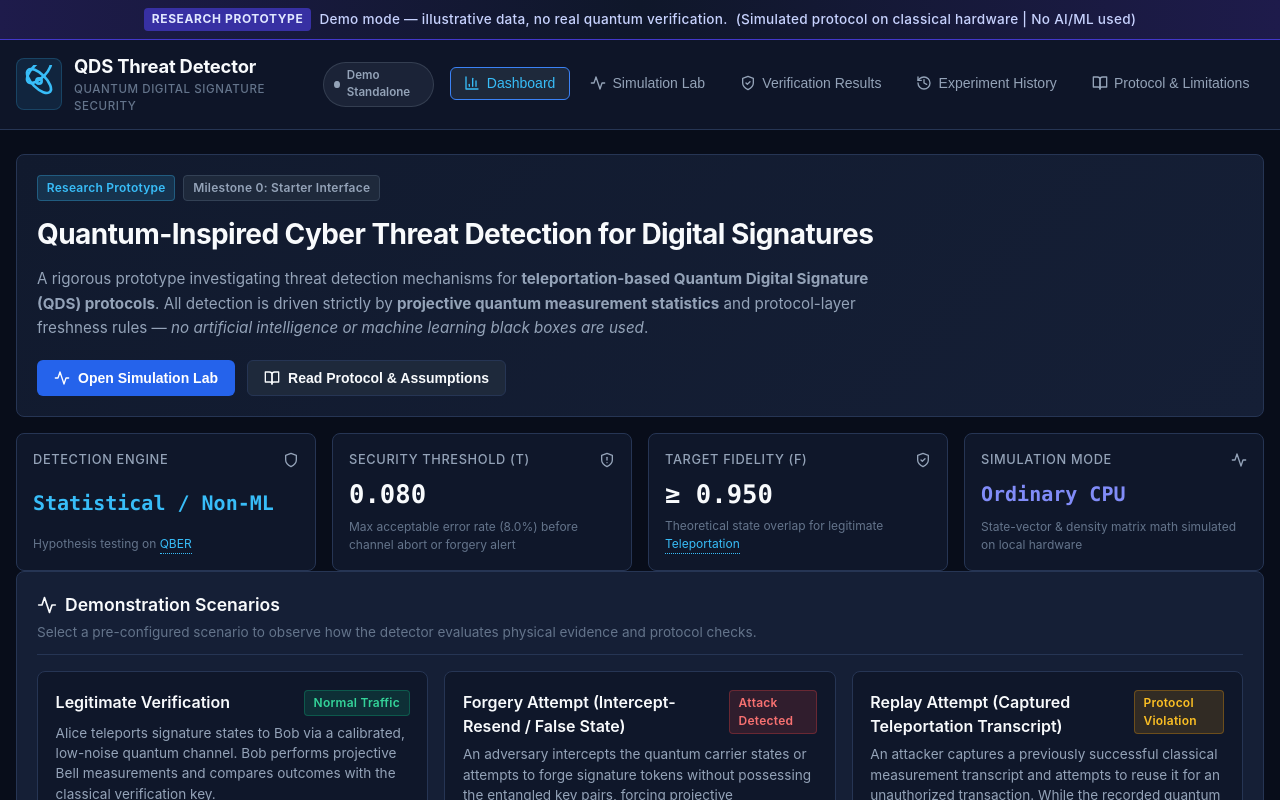
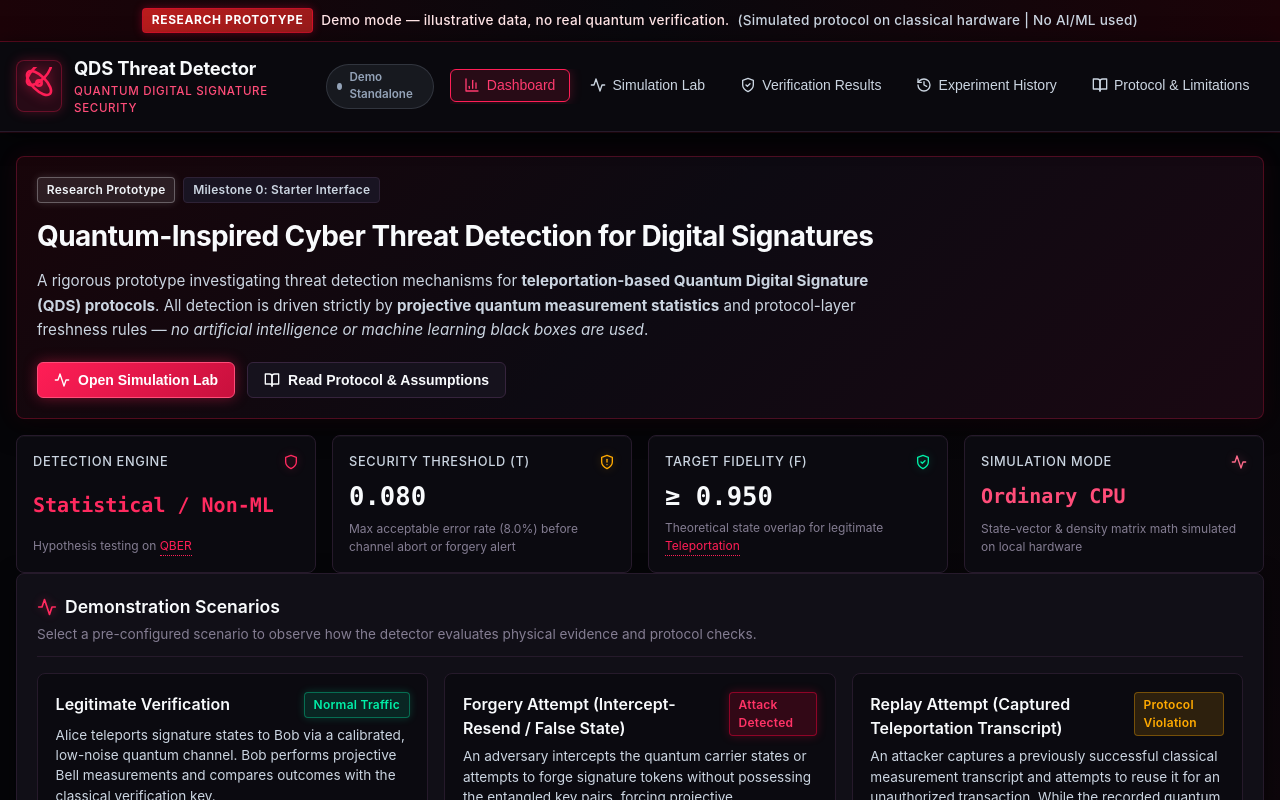
Before and after one commit to rudra786867/quantum-threat-detection, a React (Vite) app in the folder frontend/: page / in a window 1280 px wide. Shown: the top 800 px of the page. Built offline with nearby package versions, Linux system fonts and the light colour scheme; no server answers; the HTML template or start-up script is replaced by a standard one.

Commit message:
style: apply sleek Red-Black with Neon Lunar UI theme

```diff
--- a/frontend/src/components/Header.jsx
+++ b/frontend/src/components/Header.jsx
@@ -14,12 +14,12 @@ export default function Header({ currentPage, setCurrentPage, backendConnected =
     <header className="navbar">
       <div className="nav-container">
         <div className="brand-section">
-          <div style={{ padding: '6px', background: 'rgba(56, 189, 248, 0.1)', borderRadius: '8px', border: '1px solid rgba(56, 189, 248, 0.2)' }}>
+          <div style={{ padding: '6px', background: 'rgba(255, 30, 86, 0.12)', borderRadius: '8px', border: '1px solid rgba(255, 30, 86, 0.3)', boxShadow: '0 0 12px rgba(255, 30, 86, 0.25)' }}>
             <Atom className="brand-icon" />
           </div>
           <div>
             <div className="brand-title">QDS Threat Detector</div>
-            <div className="brand-subtitle">Quantum Digital Signature Security</div>
+            <div className="brand-subtitle" style={{ color: '#ff4d79', letterSpacing: '0.06em' }}>Quantum Digital Signature Security</div>
           </div>
         </div>
 
--- a/frontend/src/index.css
+++ b/frontend/src/index.css
@@ -1,22 +1,30 @@
-/* Quantum-Inspired Cyber Threat Detection - Base Styles */
+/* Quantum-Inspired Cyber Threat Detection - Red-Black & Neon Lunar Theme */
 :root {
-  --bg-primary: #080d1a;
-  --bg-secondary: #0f172a;
-  --bg-card: #151f36;
-  --bg-card-hover: #1c2a47;
-  --border-color: #263554;
-  --border-highlight: #3b82f6;
+  /* Red-Black & Neon Lunar Palette */
+  --bg-primary: #050508;
+  --bg-secondary: #0b0a10;
+  --bg-card: #110f17;
+  --bg-card-hover: #191422;
+  --border-color: #261a2b;
+  --border-highlight: #ff1e56;
 
+  /* Lunar Silver & White Typography */
   --text-primary: #f8fafc;
-  --text-secondary: #94a3b8;
-  --text-muted: #64748b;
+  --text-secondary: #cbd5e1;
+  --text-muted: #847d92;
 
-  --accent-cyan: #38bdf8;
-  --accent-blue: #3b82f6;
-  --accent-indigo: #818cf8;
-  --success: #10b981;
-  --warning: #f59e0b;
-  --danger: #ef4444;
+  /* Neon Accents */
+  --accent-cyan: #ff2a5f;       /* Mapped to Cyber Neon Crimson */
+  --accent-red: #ff1e56;        /* Vivid Neon Laser Red */
+  --accent-blue: #e11d48;       /* Crimson Rose */
+  --accent-indigo: #ff4d79;     /* Neon Lunar Magenta */
+  --lunar-white: #f1f5f9;      /* Cold Moonlit Luminescence */
+  --lunar-glow: rgba(241, 245, 249, 0.85);
+
+  /* Status Colors with Neon Radiance */
+  --success: #00f0a8;
+  --warning: #ffaa00;
+  --danger: #ff003c;
 
   --font-sans: -apple-system, BlinkMacSystemFont, "Segoe UI", Roboto, "Helvetica Neue", Arial, sans-serif;
   --font-mono: ui-monospace, SFMono-Regular, Menlo, Monaco, Consolas, "Liberation Mono", "Courier New", monospace;
@@ -30,6 +38,10 @@
 
 body {
   background-color: var(--bg-primary);
+  background-image:
+    radial-gradient(ellipse 80% 50% at 50% -20%, rgba(255, 30, 86, 0.08) 0%, transparent 60%),
+    radial-gradient(circle at 100% 100%, rgba(255, 30, 86, 0.03) 0%, transparent 40%);
+  background-attachment: fixed;
   color: var(--text-primary);
   font-family: var(--font-sans);
   line-height: 1.5;
@@ -58,9 +70,10 @@ code, pre, .font-mono {
 
 /* Persistent Banner */
 .demo-banner {
-  background: linear-gradient(90deg, #1e1b4b 0%, #0f172a 50%, #1e1b4b 100%);
-  border-bottom: 1px solid #4338ca;
-  color: #c7d2fe;
+  background: linear-gradient(90deg, #1c0308 0%, #09080d 50%, #1c0308 100%);
+  border-bottom: 1px solid rgba(255, 30, 86, 0.3);
+  box-shadow: 0 0 15px rgba(255, 30, 86, 0.12);
+  color: #ffe4e6;
   font-size: 0.85rem;
   font-weight: 500;
   padding: 0.5rem 1rem;
@@ -73,21 +86,24 @@ code, pre, .font-mono {
 }
 
 .demo-banner-badge {
-  background-color: #3730a3;
-  color: #e0e7ff;
+  background: linear-gradient(135deg, #b91c1c 0%, #991b1b 100%);
+  color: #fff;
   font-size: 0.75rem;
-  padding: 0.15rem 0.5rem;
+  padding: 0.15rem 0.55rem;
   border-radius: 4px;
   text-transform: uppercase;
   font-weight: 700;
   letter-spacing: 0.05em;
+  border: 1px solid rgba(255, 0, 60, 0.4);
+  box-shadow: 0 0 8px rgba(255, 0, 60, 0.35);
 }
 
 /* Navigation Header */
 .navbar {
-  background-color: rgba(15, 23, 42, 0.95);
-  backdrop-filter: blur(8px);
+  background-color: rgba(11, 10, 16, 0.92);
+  backdrop-filter: blur(12px);
   border-bottom: 1px solid var(--border-color);
+  box-shadow: 0 4px 20px rgba(0, 0, 0, 0.6), 0 1px 0 rgba(255, 30, 86, 0.15);
   position: sticky;
   top: 0;
   z-index: 40;
@@ -111,7 +127,8 @@ code, pre, .font-mono {
 .brand-icon {
   width: 2rem;
   height: 2rem;
-  color: var(--accent-cyan);
+  color: var(--accent-red);
+  filter: drop-shadow(0 0 6px rgba(255, 30, 86, 0.6));
 }
 
 .brand-title {
@@ -146,7 +163,7 @@ code, pre, .font-mono {
   font-size: 0.875rem;
   font-weight: 500;
   cursor: pointer;
-  transition: all 0.15s ease-in-out;
+  transition: all 0.2s ease-in-out;
   display: flex;
   align-items: center;
   gap: 0.4rem;
@@ -155,13 +172,15 @@ code, pre, .font-mono {
 
 .nav-btn:hover {
   background-color: var(--bg-card);
-  color: var(--text-primary);
+  color: #ffffff;
+  border-color: rgba(255, 30, 86, 0.2);
 }
 
 .nav-btn.active {
-  background-color: #1e293b;
+  background-color: rgba(255, 30, 86, 0.12);
   border-color: var(--border-highlight);
-  color: var(--accent-cyan);
+  color: #ff3b6f;
+  box-shadow: 0 0 12px rgba(255, 30, 86, 0.25);
 }
 
 /* Cards & Containers */
@@ -171,11 +190,13 @@ code, pre, .font-mono {
   border-radius: 8px;
   padding: 1.25rem;
   margin-bottom: 1rem;
-  transition: border-color 0.15s ease;
+  box-shadow: 0 4px 20px rgba(0, 0, 0, 0.5);
+  transition: border-color 0.2s ease, box-shadow 0.2s ease;
 }
 
 .card:hover {
-  border-color: #334b75;
+  border-color: rgba(255, 30, 86, 0.35);
+  box-shadow: 0 4px 25px rgba(0, 0, 0, 0.7), 0 0 15px rgba(255, 30, 86, 0.12);
 }
 
 .card-header {
@@ -224,6 +245,12 @@ code, pre, .font-mono {
   display: flex;
   flex-direction: column;
   justify-content: space-between;
+  box-shadow: inset 0 1px 0 rgba(255, 255, 255, 0.03);
+  transition: border-color 0.2s ease;
+}
+
+.metric-box:hover {
+  border-color: rgba(255, 30, 86, 0.35);
 }
 
 .metric-label {
@@ -264,33 +291,36 @@ code, pre, .font-mono {
 }
 
 .badge-success {
-  background-color: rgba(16, 185, 129, 0.15);
-  color: #34d399;
-  border: 1px solid rgba(16, 185, 129, 0.3);
+  background-color: rgba(0, 240, 168, 0.12);
+  color: #00f0a8;
+  border: 1px solid rgba(0, 240, 168, 0.35);
+  box-shadow: 0 0 8px rgba(0, 240, 168, 0.2);
 }
 
 .badge-danger {
-  background-color: rgba(239, 68, 68, 0.15);
-  color: #f87171;
-  border: 1px solid rgba(239, 68, 68, 0.3);
+  background-color: rgba(255, 0, 60, 0.16);
+  color: #ff3366;
+  border: 1px solid rgba(255, 0, 60, 0.45);
+  box-shadow: 0 0 10px rgba(255, 0, 60, 0.25);
 }
 
 .badge-warning {
-  background-color: rgba(245, 158, 11, 0.15);
-  color: #fbbf24;
-  border: 1px solid rgba(245, 158, 11, 0.3);
+  background-color: rgba(255, 170, 0, 0.14);
+  color: #ffaa00;
+  border: 1px solid rgba(255, 170, 0, 0.35);
 }
 
 .badge-info {
-  background-color: rgba(56, 189, 248, 0.15);
-  color: #38bdf8;
-  border: 1px solid rgba(56, 189, 248, 0.3);
+  background-color: rgba(241, 245, 249, 0.1);
+  color: #f1f5f9;
+  border: 1px solid rgba(241, 245, 249, 0.3);
+  box-shadow: 0 0 8px rgba(241, 245, 249, 0.15);
 }
 
 .badge-muted {
-  background-color: #1e293b;
-  color: #94a3b8;
-  border: 1px solid #334155;
+  background-color: #191422;
+  color: #cbd5e1;
+  border: 1px solid #2e2236;
 }
 
 /* Forms & Inputs */
@@ -315,11 +345,12 @@ code, pre, .font-mono {
   border-radius: 6px;
   font-size: 0.875rem;
   outline: none;
-  transition: border-color 0.15s ease;
+  transition: border-color 0.2s ease, box-shadow 0.2s ease;
 }
 
 .form-select:focus, .form-input:focus {
   border-color: var(--border-highlight);
+  box-shadow: 0 0 10px rgba(255, 30, 86, 0.3);
 }
 
 /* Buttons */
@@ -333,7 +364,7 @@ code, pre, .font-mono {
   font-size: 0.875rem;
   font-weight: 600;
   cursor: pointer;
-  transition: all 0.15s ease;
+  transition: all 0.2s cubic-bezier(0.4, 0, 0.2, 1);
   border: 1px solid transparent;
   box-sizing: border-box;
 }
@@ -351,27 +382,35 @@ code, pre, .font-mono {
 }
 
 .btn-primary {
-  background-color: #2563eb;
+  background: linear-gradient(135deg, #ff1e56 0%, #c8103d 100%);
   color: #ffffff;
+  border: 1px solid #ff4d79;
+  box-shadow: 0 0 14px rgba(255, 30, 86, 0.4);
 }
 
 .btn-primary:hover:not(:disabled) {
-  background-color: #1d4ed8;
+  background: linear-gradient(135deg, #ff3b6f 0%, #dc143c 100%);
+  box-shadow: 0 0 22px rgba(255, 30, 86, 0.65);
+  transform: translateY(-1px);
 }
 
 .btn-secondary {
-  background-color: #1e293b;
+  background-color: #16121d;
   color: var(--text-primary);
-  border-color: var(--border-color);
+  border-color: #36243d;
 }
 
 .btn-secondary:hover:not(:disabled) {
-  background-color: #334155;
+  background-color: #241a2e;
+  border-color: var(--border-highlight);
+  color: #ffffff;
+  box-shadow: 0 0 12px rgba(255, 30, 86, 0.2);
 }
 
 .btn:disabled {
-  opacity: 0.5;
+  opacity: 0.45;
   cursor: not-allowed;
+  box-shadow: none;
 }
 
 /* Data Tables */
@@ -380,6 +419,7 @@ code, pre, .font-mono {
   overflow-x: auto;
   border-radius: 6px;
   border: 1px solid var(--border-color);
+  background-color: var(--bg-card);
 }
 
 .data-table {
@@ -390,7 +430,7 @@ code, pre, .font-mono {
 }
 
 .data-table th {
-  background-color: var(--bg-secondary);
+  background-color: #0b0a10;
   color: var(--text-secondary);
   padding: 0.65rem 0.85rem;
   font-weight: 600;
@@ -407,7 +447,7 @@ code, pre, .font-mono {
 }
 
 .data-table tr:hover td {
-  background-color: rgba(30, 41, 59, 0.4);
+  background-color: rgba(255, 30, 86, 0.06);
 }
 
 /* Tooltip / Term Explanations */
@@ -416,8 +456,8 @@ code, pre, .font-mono {
   display: inline-flex;
   align-items: center;
   cursor: help;
-  color: var(--accent-cyan);
-  border-bottom: 1px dotted var(--accent-cyan);
+  color: var(--accent-red);
+  border-bottom: 1px dotted var(--accent-red);
 }
 
 .term-bubble {
@@ -426,14 +466,14 @@ code, pre, .font-mono {
   bottom: 125%;
   left: 50%;
   transform: translateX(-50%);
-  background-color: #0f172a;
+  background-color: #110f17;
   color: #f1f5f9;
   padding: 0.5rem 0.75rem;
   border-radius: 6px;
   font-size: 0.75rem;
   width: 240px;
-  box-shadow: 0 10px 25px -5px rgba(0, 0, 0, 0.5);
-  border: 1px solid var(--border-color);
+  box-shadow: 0 10px 25px -5px rgba(0, 0, 0, 0.8), 0 0 15px rgba(255, 30, 86, 0.2);
+  border: 1px solid var(--border-highlight);
   z-index: 50;
   line-height: 1.4;
   text-align: left;
@@ -454,15 +494,22 @@ code, pre, .font-mono {
 }
 
 .callout-info {
-  background-color: rgba(56, 189, 248, 0.08);
-  border-color: var(--accent-cyan);
-  color: #bae6fd;
+  background-color: rgba(241, 245, 249, 0.05);
+  border-color: #f1f5f9;
+  color: #f1f5f9;
+  box-shadow: inset 0 0 15px rgba(241, 245, 249, 0.03);
 }
 
 .callout-warning {
-  background-color: rgba(245, 158, 11, 0.08);
+  background-color: rgba(255, 170, 0, 0.08);
   border-color: var(--warning);
-  color: #fde68a;
+  color: #ffd280;
+}
+
+.callout-danger {
+  background-color: rgba(255, 0, 60, 0.08);
+  border-color: var(--danger);
+  color: #ff8099;
 }
 
 /* Progress bar */
@@ -479,6 +526,7 @@ code, pre, .font-mono {
   height: 100%;
   border-radius: 9999px;
   transition: width 0.3s ease;
+  box-shadow: 0 0 8px currentColor;
 }
 
 /* Footer */
@@ -516,3 +564,27 @@ svg.w-10 {
   display: inline-block;
   vertical-align: middle;
 }
+
+/* Neon Red & Lunar Color Utility Classes */
+.text-cyan-400 {
+  color: #ff2a5f !important;
+  filter: drop-shadow(0 0 4px rgba(255, 42, 95, 0.4));
+}
+.text-indigo-400 {
+  color: #ff6b8b !important;
+  filter: drop-shadow(0 0 4px rgba(255, 107, 139, 0.3));
+}
+.text-emerald-400 {
+  color: #00f0a8 !important;
+  filter: drop-shadow(0 0 4px rgba(0, 240, 168, 0.3));
+}
+.text-amber-400 {
+  color: #ffaa00 !important;
+  filter: drop-shadow(0 0 4px rgba(255, 170, 0, 0.3));
+}
+.text-slate-400 {
+  color: #cbd5e1 !important;
+}
+.text-slate-500 {
+  color: #847d92 !important;
+}
--- a/frontend/src/pages/Dashboard.jsx
+++ b/frontend/src/pages/Dashboard.jsx
@@ -7,7 +7,7 @@ export default function Dashboard({ onLaunchScenario, navigateTo }) {
   return (
     <div className="space-y-6">
       {/* Hero / Scope Banner */}
-      <section className="card" style={{ background: 'linear-gradient(135deg, #111a2e 0%, #151f36 100%)' }}>
+      <section className="card" style={{ background: 'linear-gradient(135deg, #18050a 0%, #0d0a12 50%, #1a0812 100%)', border: '1px solid rgba(255, 30, 86, 0.25)', boxShadow: '0 4px 30px rgba(0, 0, 0, 0.7), 0 0 20px rgba(255, 30, 86, 0.1)' }}>
         <div style={{ display: 'flex', flexDirection: 'column', gap: '0.75rem' }}>
           <div style={{ display: 'flex', alignItems: 'center', gap: '0.5rem' }}>
             <span className="badge badge-info">Research Prototype</span>
--- a/frontend/src/pages/SimulationLab.jsx
+++ b/frontend/src/pages/SimulationLab.jsx
@@ -86,7 +86,7 @@ export default function SimulationLab({
                 <button
                   type="button"
                   onClick={() => applyPreset('legitimate', 256, 0.01, 0.08, 'fresh-session-nonce-clean')}
-                  style={{ fontSize: '0.75rem', padding: '0.25rem 0.6rem', borderRadius: '4px', border: '1px solid rgba(16, 185, 129, 0.3)', backgroundColor: 'rgba(16, 185, 129, 0.1)', color: '#34d399', cursor: 'pointer', fontWeight: 500 }}
+                  style={{ fontSize: '0.75rem', padding: '0.25rem 0.6rem', borderRadius: '4px', border: '1px solid rgba(0, 240, 168, 0.35)', backgroundColor: 'rgba(0, 240, 168, 0.1)', color: '#00f0a8', cursor: 'pointer', fontWeight: 500, boxShadow: '0 0 6px rgba(0, 240, 168, 0.15)' }}
                   disabled={isRunning}
                 >
                   Clean (1%)
@@ -94,7 +94,7 @@ export default function SimulationLab({
                 <button
                   type="button"
                   onClick={() => applyPreset('forgery', 256, 0.02, 0.08, 'fresh-session-nonce-attack')}
-                  style={{ fontSize: '0.75rem', padding: '0.25rem 0.6rem', borderRadius: '4px', border: '1px solid rgba(239, 68, 68, 0.3)', backgroundColor: 'rgba(239, 68, 68, 0.1)', color: '#f87171', cursor: 'pointer', fontWeight: 500 }}
+                  style={{ fontSize: '0.75rem', padding: '0.25rem 0.6rem', borderRadius: '4px', border: '1px solid rgba(255, 0, 60, 0.45)', backgroundColor: 'rgba(255, 0, 60, 0.15)', color: '#ff3366', cursor: 'pointer', fontWeight: 600, boxShadow: '0 0 8px rgba(255, 0, 60, 0.25)' }}
                   disabled={isRunning}
                 >
                   Attack (Eve)
@@ -102,7 +102,7 @@ export default function SimulationLab({
                 <button
                   type="button"
                   onClick={() => applyPreset('interference', 256, 0.15, 0.08, 'fresh-session-nonce-noise')}
-                  style={{ fontSize: '0.75rem', padding: '0.25rem 0.6rem', borderRadius: '4px', border: '1px solid rgba(245, 158, 11, 0.3)', backgroundColor: 'rgba(245, 158, 11, 0.1)', color: '#fbbf24', cursor: 'pointer', fontWeight: 500 }}
+                  style={{ fontSize: '0.75rem', padding: '0.25rem 0.6rem', borderRadius: '4px', border: '1px solid rgba(255, 170, 0, 0.35)', backgroundColor: 'rgba(255, 170, 0, 0.1)', color: '#ffaa00', cursor: 'pointer', fontWeight: 500 }}
                   disabled={isRunning}
                 >
                   Noise (15%)
@@ -110,7 +110,7 @@ export default function SimulationLab({
                 <button
                   type="button"
                   onClick={() => applyPreset('replay', 256, 0.02, 0.08, 'fresh-session-nonce-8f2a91')}
-                  style={{ fontSize: '0.75rem', padding: '0.25rem 0.6rem', borderRadius: '4px', border: '1px solid rgba(129, 140, 248, 0.3)', backgroundColor: 'rgba(129, 140, 248, 0.1)', color: '#818cf8', cursor: 'pointer', fontWeight: 500 }}
+                  style={{ fontSize: '0.75rem', padding: '0.25rem 0.6rem', borderRadius: '4px', border: '1px solid rgba(241, 245, 249, 0.3)', backgroundColor: 'rgba(241, 245, 249, 0.1)', color: '#f1f5f9', cursor: 'pointer', fontWeight: 500, boxShadow: '0 0 6px rgba(241, 245, 249, 0.15)' }}
                   disabled={isRunning}
                 >
                   Replay
--- a/frontend/src/pages/VerificationResults.jsx
+++ b/frontend/src/pages/VerificationResults.jsx
@@ -252,7 +252,7 @@ export default function VerificationResults({ result, navigateTo }) {
             </thead>
             <tbody>
               {SAMPLE_SCENARIOS.map((sc) => (
-                <tr key={sc.id} style={{ backgroundColor: sc.id === currentResult.scenarioId ? 'rgba(56, 189, 248, 0.05)' : 'transparent' }}>
+                <tr key={sc.id} style={{ backgroundColor: sc.id === currentResult.scenarioId ? 'rgba(255, 30, 86, 0.1)' : 'transparent' }}>
                   <td style={{ fontWeight: 600 }}>{sc.name}</td>
                   <td className="font-mono" style={{ color: sc.sampleEvidence.observedQBER > 0.08 ? 'var(--danger)' : 'var(--success)' }}>
                     {(sc.sampleEvidence.observedQBER * 100).toFixed(1)}%
```
